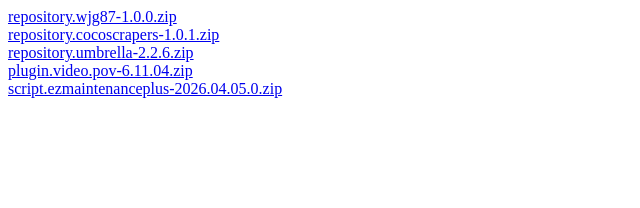
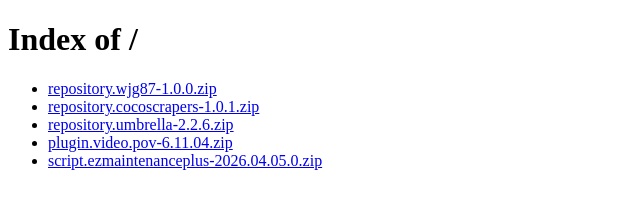
Before and after one commit to wjg-87/wjg-87.github.io, a plain HTML site: page index.html in a window 1280 px wide. Shown: the whole page, without its empty margins (0-640 px from the left). Drawn offline with Linux system fonts and the light colour scheme.

Commit message:
Update index.html

```diff
--- a/index.html
+++ b/index.html
@@ -1,11 +1,14 @@
 <!DOCTYPE html>
 <html>
-<head><meta charset="utf-8"><title>wjg-87 Kodi Repo</title></head>
+<head><meta charset="utf-8"><title>Index of /</title></head>
 <body>
-  <a href="repo/zips/repository.wjg87/repository.wjg87-1.0.0.zip">repository.wjg87-1.0.0.zip</a><br>
-  <a href="repo/zips/repository.cocoscrapers/repository.cocoscrapers-1.0.1.zip">repository.cocoscrapers-1.0.1.zip</a><br>
-  <a href="repo/zips/repository.umbrella/repository.umbrella-2.2.6.zip">repository.umbrella-2.2.6.zip</a><br>
-  <a href="repo/zips/plugin.video.pov/plugin.video.pov-6.11.04.zip">plugin.video.pov-6.11.04.zip</a><br>
-  <a href="repo/zips/script.ezmaintenanceplus/script.ezmaintenanceplus-2026.04.05.0.zip">script.ezmaintenanceplus-2026.04.05.0.zip</a>
+<h1>Index of /</h1>
+<ul>
+  <li><a href="repo/zips/repository.wjg87/repository.wjg87-1.0.0.zip">repository.wjg87-1.0.0.zip</a></li>
+  <li><a href="repo/zips/repository.cocoscrapers/repository.cocoscrapers-1.0.1.zip">repository.cocoscrapers-1.0.1.zip</a></li>
+  <li><a href="repo/zips/repository.umbrella/repository.umbrella-2.2.6.zip">repository.umbrella-2.2.6.zip</a></li>
+  <li><a href="repo/zips/plugin.video.pov/plugin.video.pov-6.11.04.zip">plugin.video.pov-6.11.04.zip</a></li>
+  <li><a href="repo/zips/script.ezmaintenanceplus/script.ezmaintenanceplus-2026.04.05.0.zip">script.ezmaintenanceplus-2026.04.05.0.zip</a></li>
+</ul>
 </body>
 </html>
```
